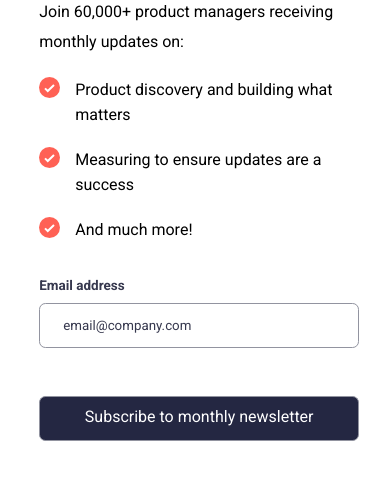
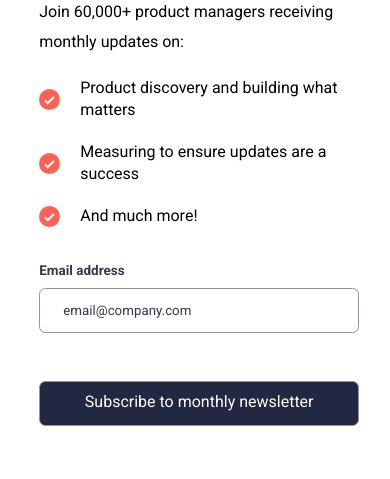
Before and after one commit to Kaoutherbo/News-letter-sign-up-from-with-sucsess-message, a plain HTML site: page index.html in a window 390 px wide. Shown: the part 335-814 px from the top of the page. Drawn offline with Linux system fonts and the light colour scheme.

Commit message:
add size

```diff
--- a/index.html
+++ b/index.html
@@ -7,34 +7,26 @@
   <title> Newsletter sign-up form with success message</title>
 <body>
   <main id="card">
+    <section class="container">
 
-    <section class="container">
      <article class="intro">
         <h1>Stay updated!</h1>
       <p> Join 60,000+ product managers receiving monthly updates on:</p>
       </article>
-      <article class="list">
-          <section class="first">
-          <img src="./assets/images/icon-list.svg" alt="icon">
-          <p> Product discovery and building what matters</p>
-        </section>
 
-          <section class="second">
-          <img src="./assets/images/icon-list.svg" alt="icon">
-          <p> Measuring to ensure updates are a success</p>
-          </section>
+  <ul class="list">
+<li><img src="./assets/images/icon-list.svg" alt="icon"> <p>Product discovery and building what matters</p></li>
+ <li><img src="./assets/images/icon-list.svg" alt="icon"><p>Measuring to ensure updates are a success</p></li>
+<li><img src="./assets/images/icon-list.svg" alt="icon"><p>And much more!</p></li>
+   </ul>
 
-         <section class="third">
-          <img src="./assets/images/icon-list.svg" alt="icon">
-          <p>And much more!</p>
-            </section>
-       </article>
 <form action="">
       <div class="email" id="email">
       <label for="email"><p>Email address</p></label>
       <input type="email" id="InputEmail" placeholder="email@company.com">
       <small></small>
         </div></form>
+
 <div id="submitbtn"><p>Subscribe to monthly newsletter</p></div>
 
     </section>
--- a/style.css
+++ b/style.css
@@ -16,7 +16,7 @@
 
     /*Fonts*/
 --font-size: 16px;
---font-family: 'Poppins', sans-serif;
+--font-family1: 'Poppins', sans-serif;
 --font-family: 'Roboto', sans-serif;
 --font-weight1:400;
 --font-weight2:700;
@@ -74,19 +74,22 @@ body{
 .intro p{
 padding-bottom: 20px;
 }
-.first,.third,.second{
-  display:flex;
-  align-items: center;
-  justify-content: center;
-  margin-bottom:20px;
-}
-.first p,.third p ,.second p{
-   padding-left: 15px;
-   font-weight: var(--font-weight1);
-   font-size: var(--font-size);
-   font-family: var(--font-family);
-   width: 120%;;
- }
+.list {
+    list-style-type: none;
+    padding-left: 0;
+  }
+
+  .list li {
+    display: flex;
+    align-items: center;
+    margin-bottom: 20px;
+  }
+
+  .list li img {
+    margin-right:20px;
+  }
+
+
 .email p{
     font-family: var(--font-family);
     font-weight: var(--font-weight2);
@@ -222,22 +225,32 @@ body{
    max-height: 380px;
    visibility:visible;
 }
+
 .container{
 width:350px;
 padding:1.2rem;
 }
+
 input,#submitbtn {
     width:20rem;
 }
 .intro p{
 line-height: 30px;
 }
-.first ,.second ,.third {
+
+ul.list {
+    display: flex;
+    flex-direction: column;
    align-items: flex-start;
-}
-.first p,.second p,.third p{
-    line-height: 25px;
-}
+  }
+
+  ul.list li {
+    margin-bottom: 20px;
+  }
+  ul.list li p{
+    line-height: 22px;
+  }
+
         /* second page */
 #card2{
     width:400px;
```
